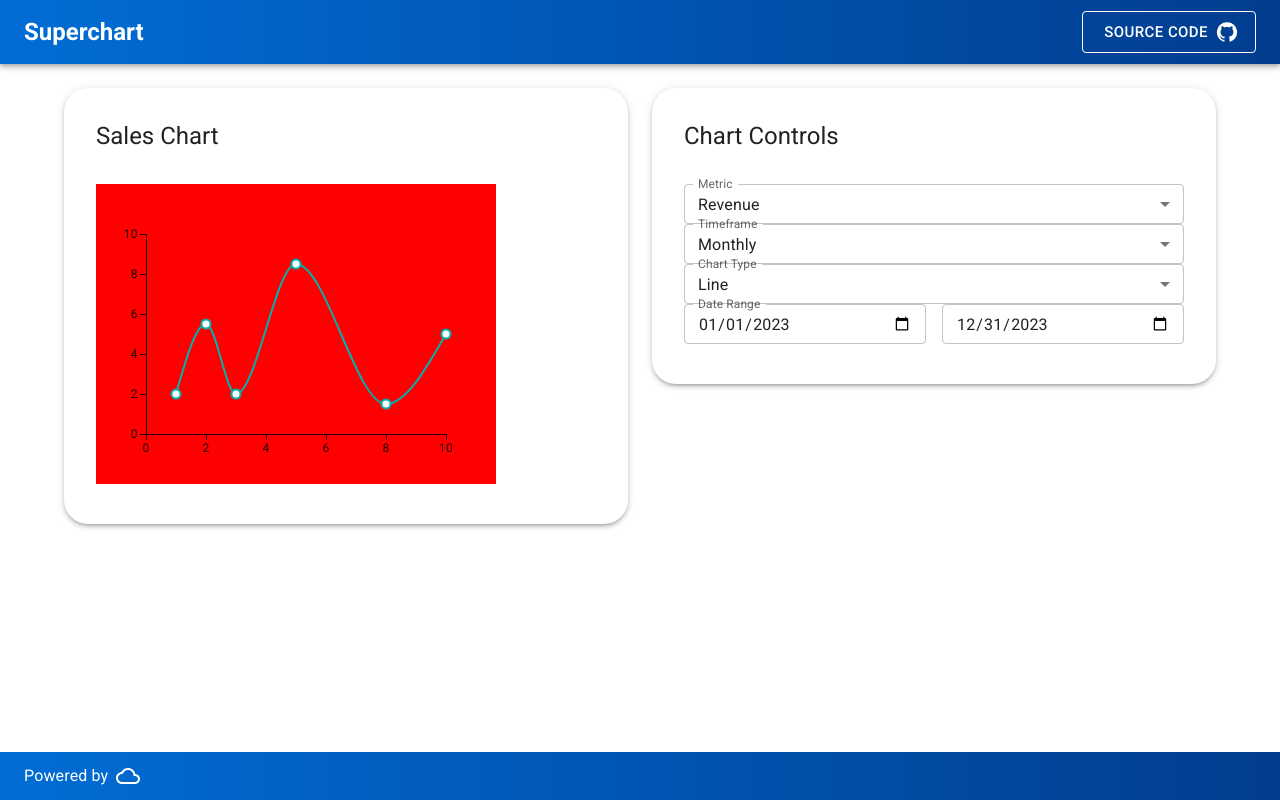
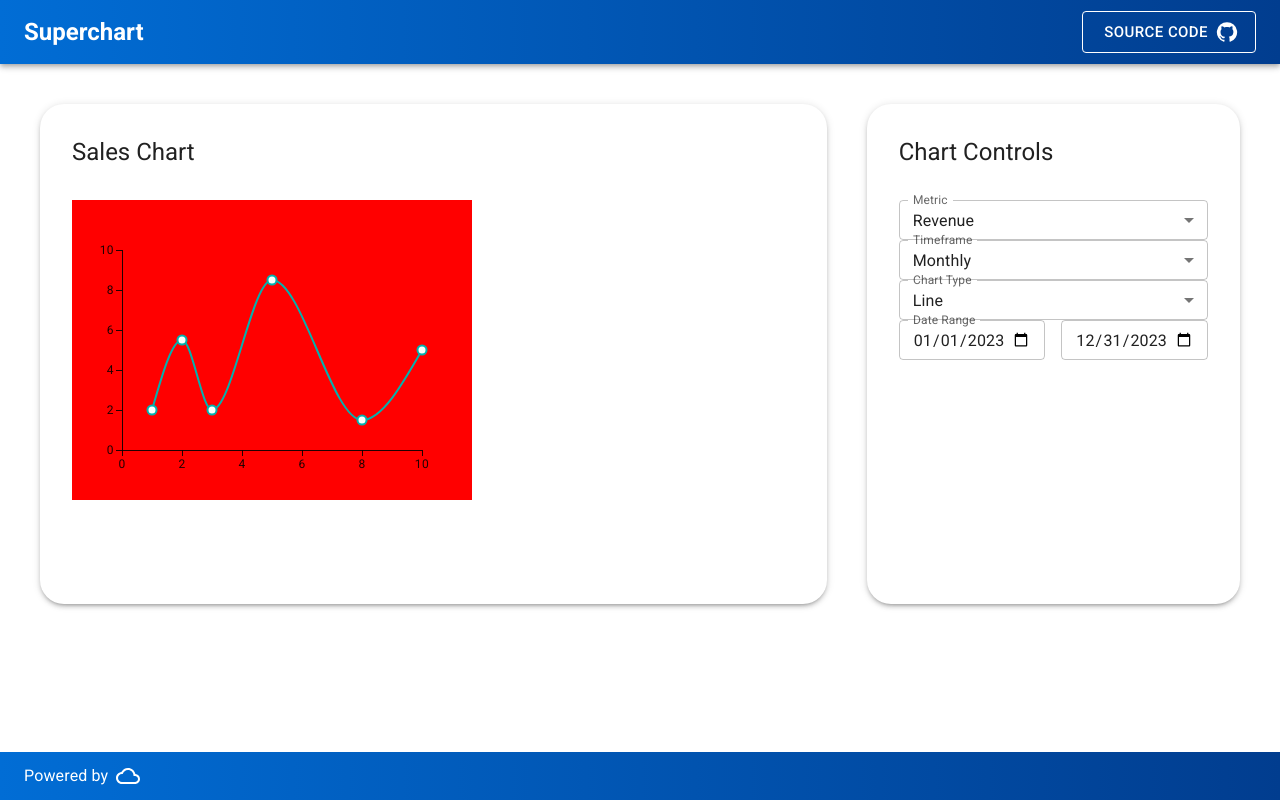
Before and after one commit to stone-w4tch3r/superchart, a React (Vite) app in the folder web/: page /#/dashboard2 in a window 1280 px wide. Built offline with nearby package versions, Linux system fonts and the light colour scheme; no server answers.

Commit message:
refactoring, restructuring

```diff
--- a/web/src/chartModule/DashboardPageV2.tsx
+++ b/web/src/chartModule/DashboardPageV2.tsx
@@ -1,164 +1,24 @@
-import React, {useState} from 'react';
-import {
-    AppBar,
-    Toolbar,
-    Typography,
-    Container,
-    Grid,
-    Card,
-    CardHeader,
-    CardContent,
-    MenuItem,
-    TextField,
-    IconButton,
-    styled,
-    Box
-} from '@mui/material';
-import Brightness4Icon from '@mui/icons-material/Brightness4';
-import Brightness7Icon from '@mui/icons-material/Brightness7';
-import {LineChart} from '@mui/x-charts';
-import CloudQueueIcon from '@mui/icons-material/CloudQueue';
-import Link from "@mui/material/Link";
-import {GitHub} from "@mui/icons-material";
-import Button from "@mui/material/Button";
-
+import React from 'react';
+import {Box, Grid} from '@mui/material';
+import {Navbar} from './components/Navbar.tsx';
+import {Footer} from "./components/Footer.tsx";
+import {ChartControls, SalesChart} from "./components/Cards.tsx";
 
 const DashboardPageV2: React.FC = () => {
-    return <>
-        <Box sx={{display: 'flex', flexDirection: 'column', minHeight: '100vh'}}>
-            <Navbar/>
-            <Container sx={{py: 3, flexGrow: 1}}>
-                <Grid container spacing={3}>
-                    <Grid item xs={12} md={6}>
-                        <SalesChart/>
-                    </Grid>
-                    <Grid item xs={12} md={6}>
-                        <ChartControls/>
-                    </Grid>
+    return <Box sx={{display: 'flex', flexDirection: 'column', minHeight: '100vh'}}>
+        <Navbar/>
+        <Box sx={{py: 5, px: 5, flexGrow: 1}}>
+            <Grid container spacing={5}>
+                <Grid item xs={12} md={8}>
+                    <SalesChart/>
                 </Grid>
-            </Container>
-            <Footer/>
+                <Grid item xs={12} md={4}>
+                    <ChartControls/>
+                </Grid>
+            </Grid>
         </Box>
-    </>;
+        <Footer/>
+    </Box>;
 };
 
 export default DashboardPageV2;
-
-const GradientAppBar = styled(AppBar)({
-    background: 'linear-gradient(90deg, rgba(1,109,213,1) 0%, rgba(1,61,143,1) 100%)',
-});
-
-const Navbar: React.FC = () => {
-    return <GradientAppBar position="static">
-        <Toolbar sx={{py: 1, px: 3, display: 'flex', justifyContent: 'space-between'}}>
-            <Typography variant="h5" fontWeight={600}>
-                Superchart
-            </Typography>
-            <Button
-                variant="outlined"
-                endIcon={<GitHub/>}
-                href="https://github.com"
-                size="large"
-                color="inherit"
-                target="_blank"
-            >
-                Source code
-            </Button>
-        </Toolbar>
-    </GradientAppBar>;
-};
-
-const SalesChart: React.FC = () => {
-    return <Card sx={{p: 2, borderRadius: 6, boxShadow: 3}}>
-        <CardHeader title="Sales Chart"/>
-        <CardContent>
-            <LineChart
-                xAxis={[{data: [1, 2, 3, 5, 8, 10]}]}
-                series={[
-                    {
-                        data: [2, 5.5, 2, 8.5, 1.5, 5],
-                    },
-                ]}
-                width={400}
-                height={300}
-                sx={{bgcolor: "red"}}
-            />
-        </CardContent>
-    </Card>;
-};
-
-const ChartControls: React.FC = () => {
-    return <Card sx={{p: 2, borderRadius: 6, boxShadow: 3}}>
-        <CardHeader title="Chart Controls"/>
-        <CardContent sx={{'& > *': {mt: 2}}}>
-            <TextField
-                select
-                fullWidth
-                label="Metric"
-                defaultValue="Revenue"
-                size="small"
-            >
-                <MenuItem value="Revenue">Revenue</MenuItem>
-                <MenuItem value="Profit">Profit</MenuItem>
-            </TextField>
-            <TextField
-                select
-                fullWidth
-                label="Timeframe"
-                defaultValue="Monthly"
-                size="small"
-            >
-                <MenuItem value="Monthly">Monthly</MenuItem>
-                <MenuItem value="Quarterly">Quarterly</MenuItem>
-            </TextField>
-            <TextField
-                select
-                fullWidth
-                label="Chart Type"
-                defaultValue="Line"
-                size="small"
-            >
-                <MenuItem value="Line">Line</MenuItem>
-                <MenuItem value="Bar">Bar</MenuItem>
-            </TextField>
-            <Grid container spacing={2}>
-                <Grid item xs={6}>
-                    <TextField
-                        type="date"
-                        fullWidth
-                        label="Date Range"
-                        defaultValue="2023-01-01"
-                        size="small"
-                        InputLabelProps={{shrink: true}}
-                    />
-                </Grid>
-                <Grid item xs={6}>
-                    <TextField
-                        type="date"
-                        fullWidth
-                        defaultValue="2023-12-31"
-                        size="small"
-                        InputLabelProps={{shrink: true}}
-                    />
-                </Grid>
-            </Grid>
-        </CardContent>
-    </Card>;
-};
-
-const GradientBox = styled(Box)({
-    background: 'linear-gradient(90deg, rgba(1,109,213,1) 0%, rgba(1,61,143,1) 100%)',
-    color: 'white',
-    padding: '12px 24px',
-    display: 'flex',
-    justifyContent: 'space-between',
-    alignItems: 'center',
-});
-
-const Footer: React.FC = () => {
-    return <GradientBox>
-        <Box sx={{display: 'flex', alignItems: 'center'}}>
-            Powered by <CloudQueueIcon sx={{ml: 1}}/>
-        </Box>
-    </GradientBox>;
-};
--- a/web/src/chartModule/PricingPage.tsx
+++ b/web/src/chartModule/PricingPage.tsx
@@ -17,7 +17,7 @@ const StyledSection = styled('section')(({ theme }) => ({
     minHeight: '100vh',
     width: '100%',
     padding: theme.spacing(12, 0),
-    background: `linear-gradient(to right, ${theme.palette.grey[50]}, ${theme.palette.grey[100]})`,
+    background: "red",
     display: 'flex',
     alignItems: 'center',
     justifyContent: 'center',
@@ -34,7 +34,7 @@ const PricingCard = styled(Paper)(({ theme }) => ({
     borderRadius: theme.shape.borderRadius,
     boxShadow: theme.shadows[3],
     border: `1px solid ${theme.palette.grey[300]}`,
-    height: '100%',
+    height: '100%', //means that the card will take up the full height of the parent container
 }));
 
 const PopularBadge = styled('div')(({ theme }) => ({
@@ -72,7 +72,7 @@ const StyledCheckIcon = styled(CheckIcon)(({ theme }) => ({
 const PricingPage: React.FC = () => {
     return (
         <StyledSection>
-            <Container maxWidth="lg">
+            <Container maxWidth="lg" sx={{bgcolor: "blue", height:"300"}}>
                 <Grid container spacing={4}>
                     <Grid item xs={12} md={4}>
                         <PricingCard>
--- /dev/null
+++ b/web/src/chartModule/components/Cards.tsx
@@ -0,0 +1,88 @@
+import Card from "@mui/material/Card";
+import {CardContent, CardHeader, Grid, MenuItem} from "@mui/material";
+import TextField from "@mui/material/TextField";
+import React from "react";
+import {LineChart} from "@mui/x-charts";
+
+const StyledCard = ({children}) =>
+    <Card sx={{p: 2, borderRadius: 6, boxShadow: 3, height: 500}}>
+        {children}
+    </Card>;
+
+export const SalesChart: React.FC = () => {
+    return <StyledCard>
+        <CardHeader title="Sales Chart"/>
+        <CardContent>
+            <LineChart
+                xAxis={[{data: [1, 2, 3, 5, 8, 10]}]}
+                series={[
+                    {
+                        data: [2, 5.5, 2, 8.5, 1.5, 5],
+                    },
+                ]}
+                width={400}
+                height={300}
+                sx={{bgcolor: "red"}}
+            />
+        </CardContent>
+    </StyledCard>;
+};
+
+export const ChartControls: React.FC = () => {
+    return <StyledCard>
+        <CardHeader title="Chart Controls"/>
+        <CardContent sx={{'& > *': {mt: 2}}}>
+            <TextField
+                select
+                fullWidth
+                label="Metric"
+                defaultValue="Revenue"
+                size="small"
+            >
+                <MenuItem value="Revenue">Revenue</MenuItem>
+                <MenuItem value="Profit">Profit</MenuItem>
+            </TextField>
+            <TextField
+                select
+                fullWidth
+                label="Timeframe"
+                defaultValue="Monthly"
+                size="small"
+            >
+                <MenuItem value="Monthly">Monthly</MenuItem>
+                <MenuItem value="Quarterly">Quarterly</MenuItem>
+            </TextField>
+            <TextField
+                select
+                fullWidth
+                label="Chart Type"
+                defaultValue="Line"
+                size="small"
+            >
+                <MenuItem value="Line">Line</MenuItem>
+                <MenuItem value="Bar">Bar</MenuItem>
+            </TextField>
+            <Grid container spacing={2}>
+                <Grid item xs={6}>
+                    <TextField
+                        type="date"
+                        fullWidth
+                        label="Date Range"
+                        defaultValue="2023-01-01"
+                        size="small"
+                        InputLabelProps={{shrink: true}}
+                    />
+                </Grid>
+                <Grid item xs={6}>
+                    <TextField
+                        type="date"
+                        fullWidth
+                        defaultValue="2023-12-31"
+                        size="small"
+                        InputLabelProps={{shrink: true}}
+                    />
+                </Grid>
+            </Grid>
+        </CardContent>
+    </StyledCard>;
+};
--- /dev/null
+++ b/web/src/chartModule/components/Footer.tsx
@@ -0,0 +1,20 @@
+import React from "react";
+import {Box, styled} from "@mui/material";
+import CloudQueueIcon from "@mui/icons-material/CloudQueue";
+
+const GradientBox = styled(Box)({
+    background: 'linear-gradient(90deg, rgba(1,109,213,1) 0%, rgba(1,61,143,1) 100%)',
+    color: 'white',
+    padding: '12px 24px',
+    display: 'flex',
+    justifyContent: 'space-between',
+    alignItems: 'center',
+});
+
+export const Footer: React.FC = () => {
+    return <GradientBox>
+        <Box sx={{display: 'flex', alignItems: 'center'}}>
+            Powered by <CloudQueueIcon sx={{ml: 1}}/>
+        </Box>
+    </GradientBox>;
+};
--- /dev/null
+++ b/web/src/chartModule/components/Navbar.tsx
@@ -0,0 +1,28 @@
+import React from "react";
+import {AppBar, styled, Toolbar, Typography} from "@mui/material";
+import Button from "@mui/material/Button";
+import {GitHub} from "@mui/icons-material";
+
+const GradientAppBar = styled(AppBar)({
+    background: 'linear-gradient(90deg, rgba(1,109,213,1) 0%, rgba(1,61,143,1) 100%)',
+});
+
+export const Navbar: React.FC = () => {
+    return <GradientAppBar position="static">
+        <Toolbar sx={{py: 1, px: 3, display: 'flex', justifyContent: 'space-between'}}>
+            <Typography variant="h5" fontWeight={600}>
+                Superchart
+            </Typography>
+            <Button
+                variant="outlined"
+                endIcon={<GitHub/>}
+                href="https://github.com/stone-w4tch3r/superchart"
+                size="large"
+                color="inherit"
+                target="_blank"
+            >
+                Source code
+            </Button>
+        </Toolbar>
+    </GradientAppBar>;
+};
```
